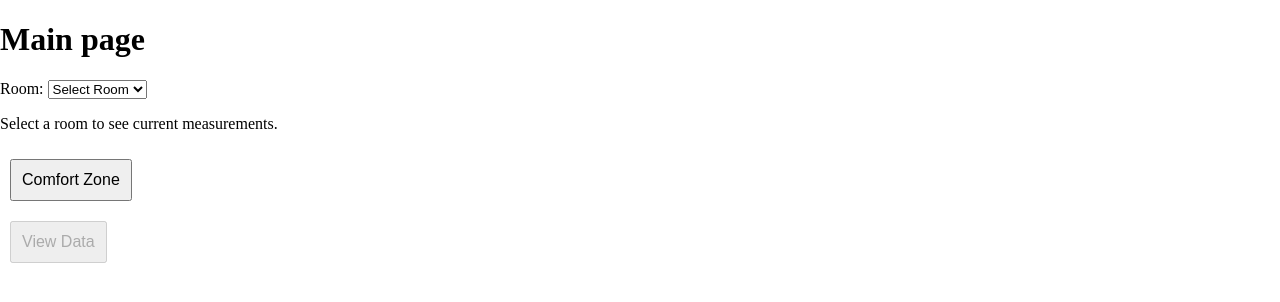
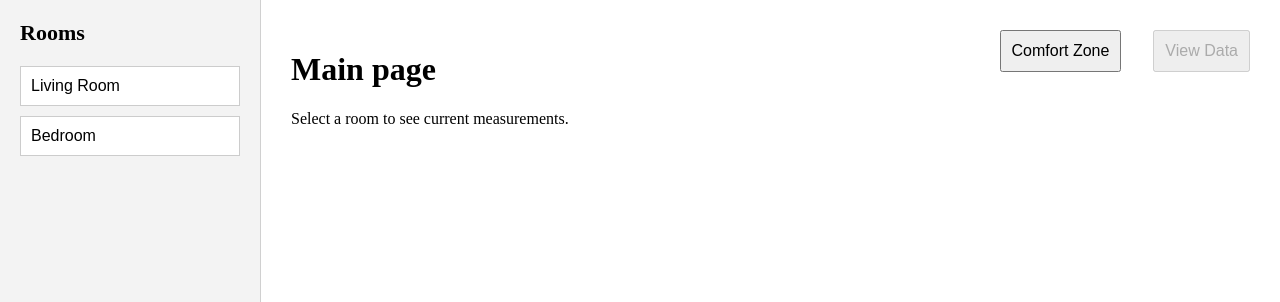
Before and after one commit to A-Emilia/SEP4-3x-IM, a React (Vite) app in the folder sep4-react-app/: page / in a window 1280 px wide. Shown: the top 302 px of the page. Built offline with nearby package versions, Linux system fonts and the light colour scheme.

Commit message:
Add vertical room navigation to main page

```diff
--- /dev/null
+++ b/sep4-react-app/src/components/VerticalNavbar.jsx
@@ -0,0 +1,29 @@
+import { Link } from "react-router-dom";
+
+function VerticalNavbar({ rooms, selectedRoomId, onSelectRoom }) {
+  return (
+    <nav className="vertical-navbar">
+      <h2 className="navbar-title">Rooms</h2>
+
+      <div className="room-list">
+        {rooms.map((room) => (
+          <button
+            key={room.id}
+            className={
+              Number(selectedRoomId) === room.id
+                ? "room-nav-item active"
+                : "room-nav-item"
+            }
+            onClick={() => onSelectRoom(room.id)}
+          >
+            {room.name}
+          </button>
+        ))}
+      </div>
+
+
+    </nav>
+  );
+}
+
+export default VerticalNavbar;
--- a/sep4-react-app/src/index.css
+++ b/sep4-react-app/src/index.css
@@ -17,3 +17,71 @@ body {
   border: 1px solid black;
   min-height: auto;
 }
+
+.main-page-nav-btn{
+  margin: 10px;
+  padding: 10px;
+  font-size: 16px;
+
+}
+.main-page-layout {
+  display: flex;
+  min-height: 100vh;
+}
+
+.vertical-navbar {
+  width: 220px;
+  background-color: #f3f3f3;
+  border-right: 1px solid #d0d0d0;
+  padding: 20px;
+}
+
+.navbar-title {
+  margin-top: 0;
+  margin-bottom: 20px;
+  font-size: 22px;
+}
+
+.room-list {
+  display: flex;
+  flex-direction: column;
+  gap: 10px;
+}
+
+.room-nav-item {
+  padding: 10px;
+  font-size: 16px;
+  text-align: left;
+  border: 1px solid #ccc;
+  background-color: white;
+  cursor: pointer;
+}
+
+.room-nav-item:hover {
+  background-color: #e8e8e8;
+}
+
+.room-nav-item.active {
+  background-color: #222;
+  color: white;
+}
+
+.main-page {
+  position: relative;
+  flex: 1;
+  min-height: 100vh;
+  padding: 30px;
+}
+
+.top-nav {
+  position: absolute;
+  top: 20px;
+  right: 20px;
+  display: flex;
+  gap: 12px;
+}
+
+.nav-btn:disabled {
+  cursor: not-allowed;
+  opacity: 0.5;
+}
--- a/sep4-react-app/src/pages/MainPage.jsx
+++ b/sep4-react-app/src/pages/MainPage.jsx
@@ -2,6 +2,7 @@ import { Link } from "react-router-dom"
 import { useState } from "react";
 import {rooms} from "../mocks/rooms.mock";
 import { useCurrentMeasurements } from "../hooks/useCurrentMeasurements";
+import VerticalNavbar from "../components/VerticalNavbar";
 function MainPage() {
   const [selectedRoomId, setSelectedRoomId] = useState(null);
   const {data, isLoading, error}  = useCurrentMeasurements(selectedRoomId);
@@ -27,43 +28,37 @@ function MainPage() {
   );
 }
 
-  return (
-    <div>
-      <div>
+   return (
+    <div className="main-page-layout">
+      <VerticalNavbar
+        rooms={rooms}
+        selectedRoomId={selectedRoomId}
+        onSelectRoom={setSelectedRoomId}
+      />
+
+      <main className="main-page">
+        <div className="top-nav">
+          <Link to="/comfort-zone">
+            <button className="main-page-nav-btn">Comfort Zone</button>
+          </Link>
+
+          {selectedRoomId ? (
+            <Link to={`/view-data/${selectedRoomId}`}>
+              <button className="main-page-nav-btn">View Data</button>
+            </Link>
+          ) : (
+            <button className="main-page-nav-btn" disabled>
+              View Data
+            </button>
+          )}
+        </div>
+
         <h1>Main page</h1>
-        <div>
-          <label htmlFor="room-select">Room: </label>
-          <select id="room-select" value={selectedRoomId ?? ""}
-          onChange={(e) => setSelectedRoomId(e.target.value || null)}>
-            <option value= "" >Select Room</option>
-            {rooms.map(
-              (r) => (
-                <option key={r.id} value ={r.id}>{r.name}</option>
-              )
-            )}
-          </select>
-        </div>
-        <div>
-            {renderMeasurements()}
+
+        {renderMeasurements()}
+      </main>
     </div>
-
-      </div>
-      <div>
-        <Link to="/comfort-zone">
-          <button className="nav-btn">Comfort Zone</button>
-        </Link>
-      </div>
-      <div>
-        {selectedRoomId ? (
-          <Link to={`/view-data/${selectedRoomId}`}>
-            <button className="nav-btn">View Data</button>
-          </Link>
-        ) : (
-          <button className="nav-btn" disabled>View Data</button>
-        )}
-      </div>
-    </div>
-  )
+  );
 }
 
 export default MainPage;
```
